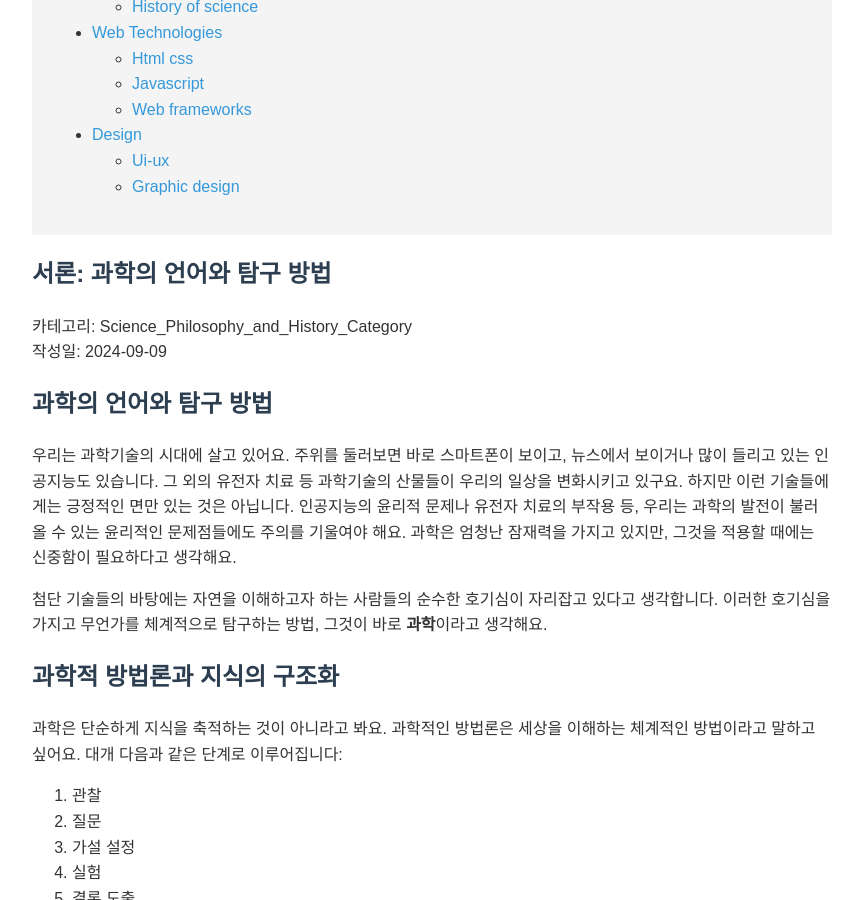
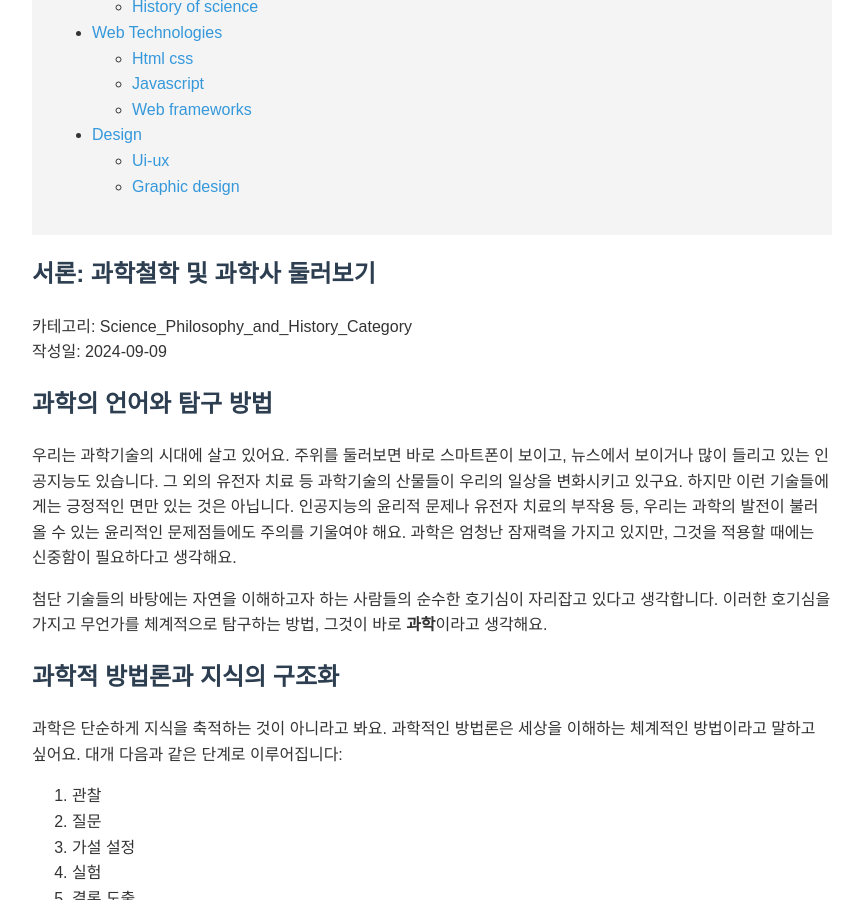
Before and after one commit to allenkang92/allenkang92.github.io, a Jekyll site: the page built from _posts/2024-09-09-science_histo_and-philo.md, in a window 1280 px wide and 900 px high, scrolled down 976 px. Shown: the whole window, without its empty margins (208-1067 px from the left). Built offline with Jekyll 4.4.1, drawn with Linux system fonts in a browser that asks for light colours.

Commit message:
헤더 수정

```diff
--- a/_includes/header.html
+++ b/_includes/header.html
@@ -14,7 +14,7 @@
     </ul>
   </nav>
 
-  {% if site.category_structure.size > 0 %}
+  {% if page.layout == 'post' and site.category_structure.size > 0 %}
     <div class="categories">
       <h2>Categories:</h2>
       <ul>
--- a/_posts/2024-09-09-science_histo_and-philo.md
+++ b/_posts/2024-09-09-science_histo_and-philo.md
@@ -1,11 +1,11 @@
 ---
 layout: post
-title: "서론: 과학의 언어와 탐구 방법"
+title: "서론: 과학철학 및 과학사 둘러보기"
 date: 2024-09-09 09:40:00 +0900
 categories: Science_Philosophy_and_History_Category
 ---
 
-# 과학의 언어와 탐구 방법
+## 과학의 언어와 탐구 방법
 
 우리는 과학기술의 시대에 살고 있어요. 주위를 둘러보면 바로 스마트폰이 보이고, 뉴스에서 보이거나 많이 들리고 있는 인공지능도 있습니다. 그 외의 유전자 치료 등 과학기술의 산물들이 우리의 일상을 변화시키고 있구요. 하지만 이런 기술들에게는 긍정적인 면만 있는 것은 아닙니다. 인공지능의 윤리적 문제나 유전자 치료의 부작용 등, 우리는 과학의 발전이 불러올 수 있는 윤리적인 문제점들에도 주의를 기울여야 해요. 과학은 엄청난 잠재력을 가지고 있지만, 그것을 적용할 때에는 신중함이 필요하다고 생각해요.
 
```
